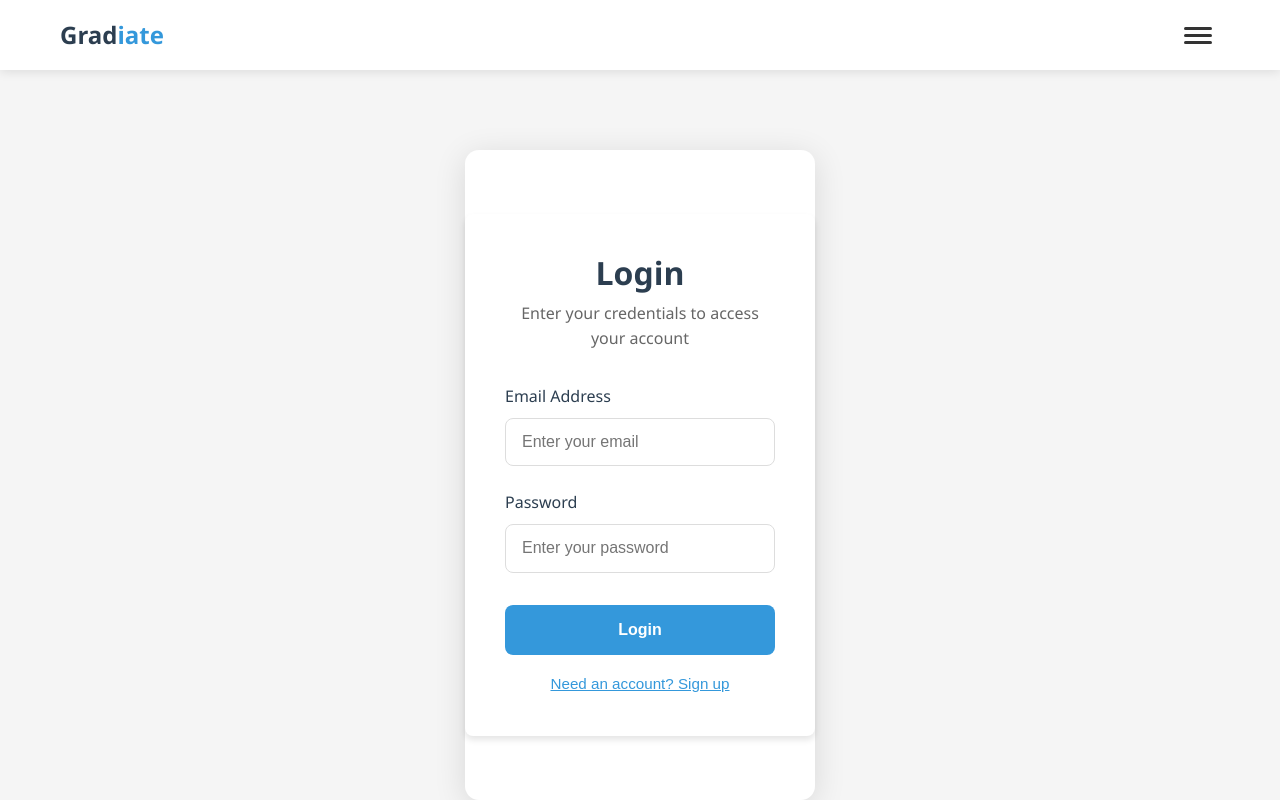
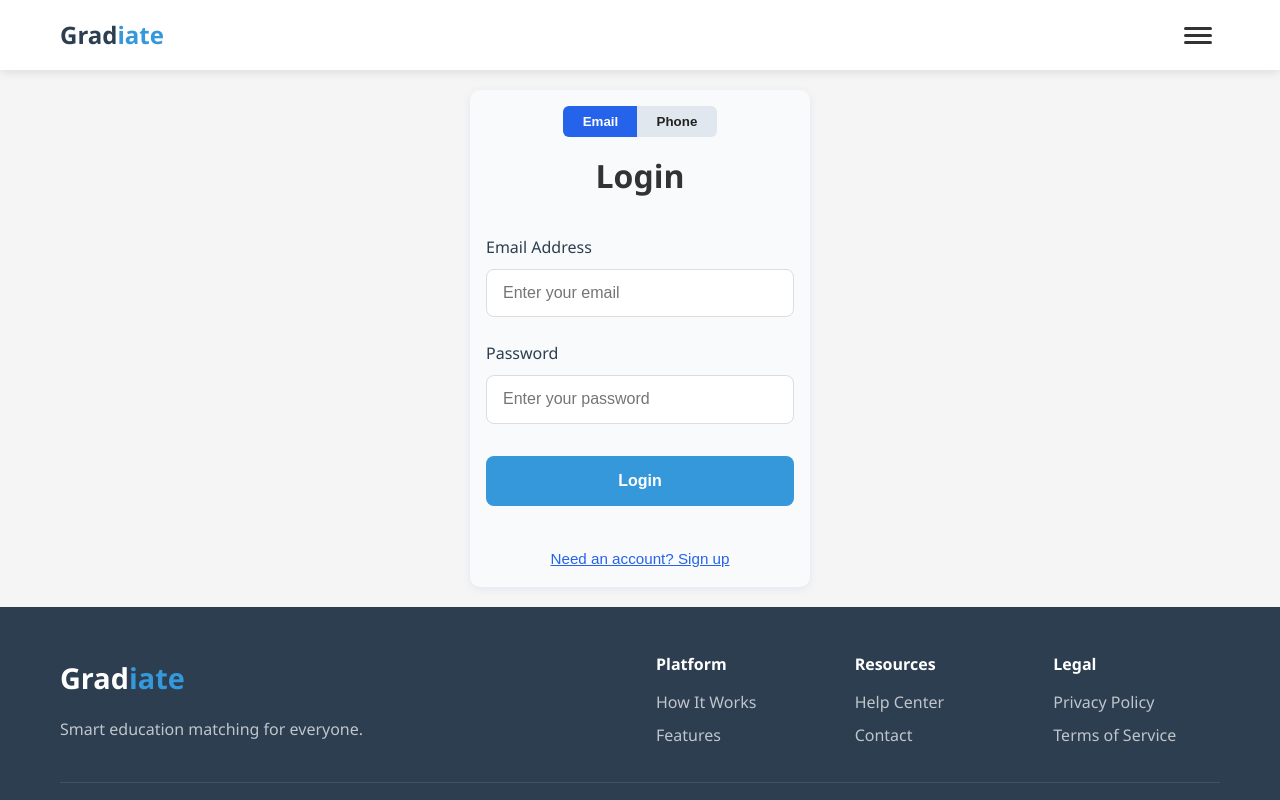
Before and after one commit to 25001502/Gradiate, a React (Vite) app: page /AuthForm in a window 1280 px wide. Shown: the top 800 px of the page. Built offline with nearby package versions, Linux system fonts and the light colour scheme; the HTML template or start-up script is replaced by a standard one.

Commit message:
bug fixed for new features

```diff
--- a/package.json
+++ b/package.json
@@ -17,6 +17,7 @@
     "firebase": "^11.7.3",
     "react": "^19.1.0",
     "react-dom": "^19.1.0",
+    "react-hot-toast": "^2.6.0",
     "react-icons": "^5.5.0",
     "react-router-dom": "^7.6.0"
   },
--- a/src/AuthForm.jsx
+++ b/src/AuthForm.jsx
@@ -6,6 +6,8 @@ import {
   signInWithEmailAndPassword,
   updateProfile,
   sendEmailVerification,
+  signInWithPhoneNumber,
+  RecaptchaVerifier,
 } from "firebase/auth";
 
 import {
@@ -15,47 +17,130 @@ import {
   FaFacebookF,
 } from "react-icons/fa";
 
+import toast, { Toaster } from "react-hot-toast";
+
 export default function AuthForm() {
+  const [authMode, setAuthMode] = useState("email"); // "email" or "phone"
+  const [isLogin, setIsLogin] = useState(true);
+
+  // Email/password state
   const [email, setEmail] = useState("");
   const [password, setPassword] = useState("");
   const [username, setUsername] = useState("");
-  const [isLogin, setIsLogin] = useState(true);
+
+  // Phone/SMS state
+  const [phone, setPhone] = useState("");
+  const [otp, setOtp] = useState("");
+  const [step, setStep] = useState("phone"); // "phone" or "otp"
+  const [confirmationResult, setConfirmationResult] = useState(null);
+
+  const [loading, setLoading] = useState(false);
   const [menuOpen, setMenuOpen] = useState(false);
-
   const navigate = useNavigate();
 
-  const handleSubmit = async (e) => {
+  // Reset phone step when switching modes
+  const handleAuthModeSwitch = (mode) => {
+    setAuthMode(mode);
+    setStep("phone");
+    setPhone("");
+    setOtp("");
+    setConfirmationResult(null);
+    setLoading(false);
+  };
+
+  // Email/password handlers
+  const handleEmailSubmit = async (e) => {
     e.preventDefault();
     if (!isLogin && !username.trim()) {
-      alert("Please enter a username.");
+      toast.error("Please enter a username.");
       return;
     }
     try {
       if (isLogin) {
         const userCredential = await signInWithEmailAndPassword(auth, email, password);
         if (!userCredential.user.emailVerified) {
-          alert("An emailhas been sent to your Gmail. Check your Gmail and Spam for the verification email.");
+          toast.error("Please verify your email before logging in.");
+          await sendEmailVerification(userCredential.user);
+          toast.success("Verification email re-sent!");
           return;
         }
       } else {
-        const userCredential = await createUserWithEmailAndPassword(
-          auth,
-          email,
-          password
-        );
+        const userCredential = await createUserWithEmailAndPassword(auth, email, password);
         await updateProfile(userCredential.user, { displayName: username });
         await sendEmailVerification(userCredential.user);
-        alert("Verification email sent! Please check your inbox and verify your email before logging in.");
-        return; // Prevent auto-login after signup
+        toast.success("Verification email sent! Please verify before logging in.");
+        return;
       }
-      navigate('/Aplication'); // ✅ redirect after login/signup
+      navigate("/Aplication"); // ✅ fixed spelling
     } catch (error) {
-      alert(error.message);
+      toast.error(error.message);
     }
+  };
+
+  // Setup Recaptcha
+  const setupRecaptcha = () => {
+    if (window.recaptchaVerifier) {
+      window.recaptchaVerifier.clear();
+      window.recaptchaVerifier = null;
+    }
+
+    window.recaptchaVerifier = new RecaptchaVerifier(
+      "recaptcha-container",
+      {
+        size: "invisible",
+        callback: () => {
+          console.log("Recaptcha solved");
+        },
+      },
+      auth
+    );
+
+    window.recaptchaVerifier.render().catch(console.error);
+  };
+
+  // Phone/SMS handlers
+  const handlePhoneSubmit = async (e) => {
+    e.preventDefault();
+    setLoading(true);
+    setupRecaptcha();
+    try {
+      const appVerifier = window.recaptchaVerifier;
+      const result = await signInWithPhoneNumber(auth, phone, appVerifier);
+      setConfirmationResult(result);
+      setStep("otp");
+      toast.success("OTP sent! Please check your SMS.");
+    } catch (error) {
+      toast.error(error.message);
+      if (window.recaptchaVerifier) window.recaptchaVerifier.clear();
+    }
+    setLoading(false);
+  };
+
+  const handleOtpSubmit = async (e) => {
+    e.preventDefault();
+    setLoading(true);
+    try {
+      await confirmationResult.confirm(otp);
+      toast.success("Phone verified! You are now logged in.");
+      navigate("/Aplication");
+    } catch (error) {
+      console.error(error);
+      toast.error("Invalid code. Please try again.");
+    }
+    setLoading(false);
+  };
+
+  const resendOtp = async () => {
+    setStep("phone");
+    setOtp("");
+    toast("You can now resend OTP.");
   };
 
   return (
     <>
+      <Toaster position="top-center" />
+
+      {/* NAVBAR */}
       <nav className="navbar-responsive">
         <div className="navbar-container">
           <a
@@ -95,18 +180,62 @@ export default function AuthForm() {
         </div>
       </nav>
 
-      <div className="login-container">
-        <div className="login-card">
-          <div className="login-header">
-            <h1>{isLogin ? "Login" : "Create Account"}</h1>
-            <p>
-              {isLogin
-                ? "Enter your credentials to access your account"
-                : "Fill in the details to create a new account"}
-            </p>
+      {/* MAIN FORM */}
+      <div
+        style={{
+          maxWidth: 340,
+          width: "95vw",
+          margin: "1.2rem auto",
+          padding: "1rem",
+          background: "#f8fafc",
+          borderRadius: 10,
+          boxShadow: "0 2px 8px #e0e7ef",
+        }}
+      >
+        {/* Auth mode switcher */}
+        <div
+          style={{
+            display: "flex",
+            justifyContent: "center",
+            marginBottom: 20,
+          }}
+        >
+          <button
+            onClick={() => handleAuthModeSwitch("email")}
+            style={{
+              background: authMode === "email" ? "#2563eb" : "#e0e7ef",
+              color: authMode === "email" ? "#fff" : "#222",
+              border: "none",
+              borderRadius: "6px 0 0 6px",
+              padding: "0.5rem 1.2rem",
+              fontWeight: 600,
+              cursor: "pointer",
+            }}
+          >
+            Email
+          </button>
+          <button
+            onClick={() => handleAuthModeSwitch("phone")}
+            style={{
+              background: authMode === "phone" ? "#2563eb" : "#e0e7ef",
+              color: authMode === "phone" ? "#fff" : "#222",
+              border: "none",
+              borderRadius: "0 6px 6px 0",
+              padding: "0.5rem 1.2rem",
+              fontWeight: 600,
+              cursor: "pointer",
+            }}
+          >
+            Phone
+          </button>
         </div>
 
-          <form className="login-form" onSubmit={handleSubmit}>
+        {/* Email/password form */}
+        {authMode === "email" ? (
+          <form className="login-form" onSubmit={handleEmailSubmit}>
+            <h2 style={{ textAlign: "center", marginBottom: 16 }}>
+              {isLogin ? "Login" : "Create Account"}
+            </h2>
             {!isLogin && (
               <div className="form-group">
                 <label htmlFor="username">Username</label>
@@ -121,7 +250,6 @@ export default function AuthForm() {
                 />
               </div>
             )}
-
             <div className="form-group">
               <label htmlFor="email">Email Address</label>
               <input
@@ -134,7 +262,6 @@ export default function AuthForm() {
                 required
               />
             </div>
-
             <div className="form-group password-input">
               <label htmlFor="password">Password</label>
               <input
@@ -145,21 +272,20 @@ export default function AuthForm() {
                 onChange={(e) => setPassword(e.target.value)}
                 autoComplete="current-password"
                 required
+                minLength={6}
               />
             </div>
-
-            <button type="submit" className="btn btn-login">
-              {isLogin ? "Login" : "Sign Up"}
+            <button type="submit" className="btn btn-login" disabled={loading}>
+              {loading ? "Please wait..." : isLogin ? "Login" : "Sign Up"}
             </button>
-          </form>
-
             <div style={{ textAlign: "center", marginTop: "1rem" }}>
               <button
                 onClick={() => setIsLogin(!isLogin)}
+                type="button"
                 style={{
                   background: "none",
                   border: "none",
-                color: "var(--secondary-blue)",
+                  color: "#2563eb",
                   cursor: "pointer",
                   textDecoration: "underline",
                   fontSize: "0.95rem",
@@ -170,9 +296,115 @@ export default function AuthForm() {
                   : "Already have an account? Log in"}
               </button>
             </div>
+          </form>
+        ) : (
+          // Phone/SMS form
+          <div>
+            <h2 style={{ textAlign: "center", marginBottom: 100 }}>
+              Sign In / Sign Up with Phone
+            </h2>
+            {step === "phone" && (
+              <form onSubmit={handlePhoneSubmit}>
+                <label
+                  htmlFor="phone"
+                  style={{ display: "block", marginBottom: 8 }}
+                >
+                  Phone Number (with country code)
+                </label>
+                <input
+                  id="phone"
+                  type="tel"
+                  value={phone}
+                  onChange={(e) => setPhone(e.target.value)}
+                  placeholder="+27 82 123 4567"
+                  required
+                  style={{
+                    width: "100%",
+                    padding: 8,
+                    marginBottom: 16,
+                    borderRadius: 4,
+                    border: "1px solid #ccc",
+                  }}
+                />
+                <div id="recaptcha-container" style={{ marginBottom: 16 }}></div>
+                <button
+                  type="submit"
+                  disabled={loading}
+                  style={{
+                    width: "100%",
+                    padding: "0.7rem",
+                    background: "#2563eb",
+                    color: "#fff",
+                    border: "none",
+                    borderRadius: 4,
+                    fontWeight: 600,
+                    cursor: "pointer",
+                  }}
+                >
+                  {loading ? "Sending..." : "Send OTP"}
+                </button>
+              </form>
+            )}
+            {step === "otp" && (
+              <form onSubmit={handleOtpSubmit}>
+                <label
+                  htmlFor="otp"
+                  style={{ display: "block", marginBottom: 8 }}
+                >
+                  Enter OTP
+                </label>
+                <input
+                  id="otp"
+                  type="text"
+                  value={otp}
+                  onChange={(e) => setOtp(e.target.value)}
+                  placeholder="Enter the code you received"
+                  required
+                  style={{
+                    width: "100%",
+                    padding: 8,
+                    marginBottom: 16,
+                    borderRadius: 4,
+                    border: "1px solid #ccc",
+                  }}
+                />
+                <button
+                  type="submit"
+                  disabled={loading}
+                  style={{
+                    width: "100%",
+                    padding: "0.7rem",
+                    background: "#2563eb",
+                    color: "#fff",
+                    border: "none",
+                    borderRadius: 4,
+                    fontWeight: 600,
+                    cursor: "pointer",
+                  }}
+                >
+                  {loading ? "Verifying..." : "Verify & Login"}
+                </button>
+                <button
+                  type="button"
+                  onClick={resendOtp}
+                  style={{
+                    marginTop: 10,
+                    background: "none",
+                    border: "none",
+                    color: "#2563eb",
+                    cursor: "pointer",
+                    textDecoration: "underline",
+                  }}
+                >
+                  Resend OTP
+                </button>
+              </form>
+            )}
           </div>
+        )}
       </div>
 
+      {/* FOOTER */}
       <footer className="footer">
         <div className="container">
           <div className="footer-content">
@@ -221,6 +453,18 @@ export default function AuthForm() {
           </div>
         </div>
       </footer>
+      <style>{`
+  @media (max-width: 500px) {
+    .login-form input,
+    .login-form button {
+      font-size: 0.97rem !important;
+      padding: 0.6rem !important;
+    }
+    .login-form label {
+      font-size: 0.97rem !important;
+    }
+  }
+`}</style>
     </>
   );
 }
```
Also changed, not shown: 1 other file (tests, documents, lock files or other folders). Lines whose indentation alone changed are shown as unchanged.
